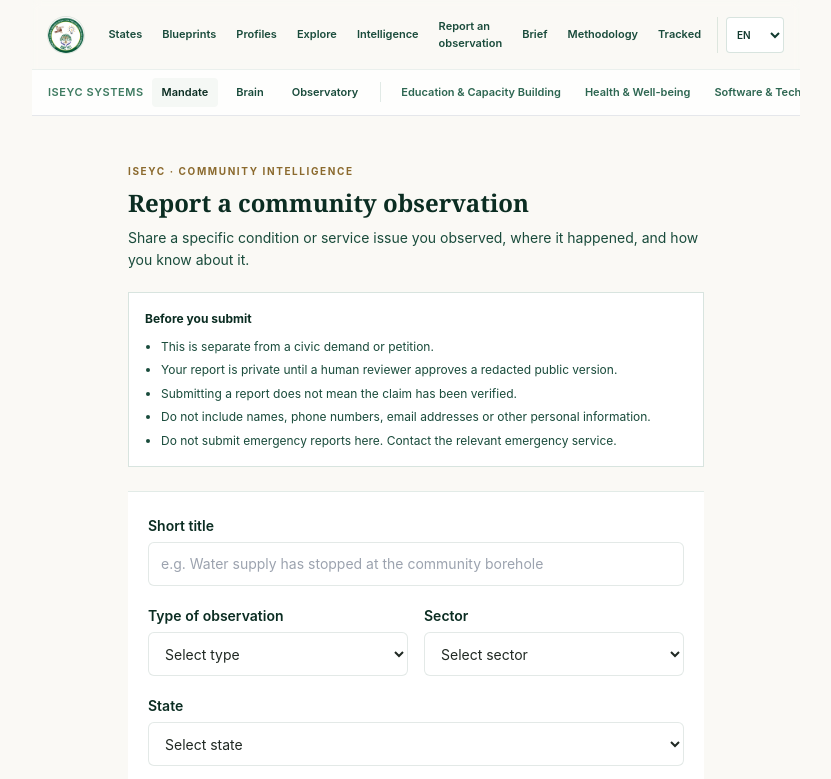
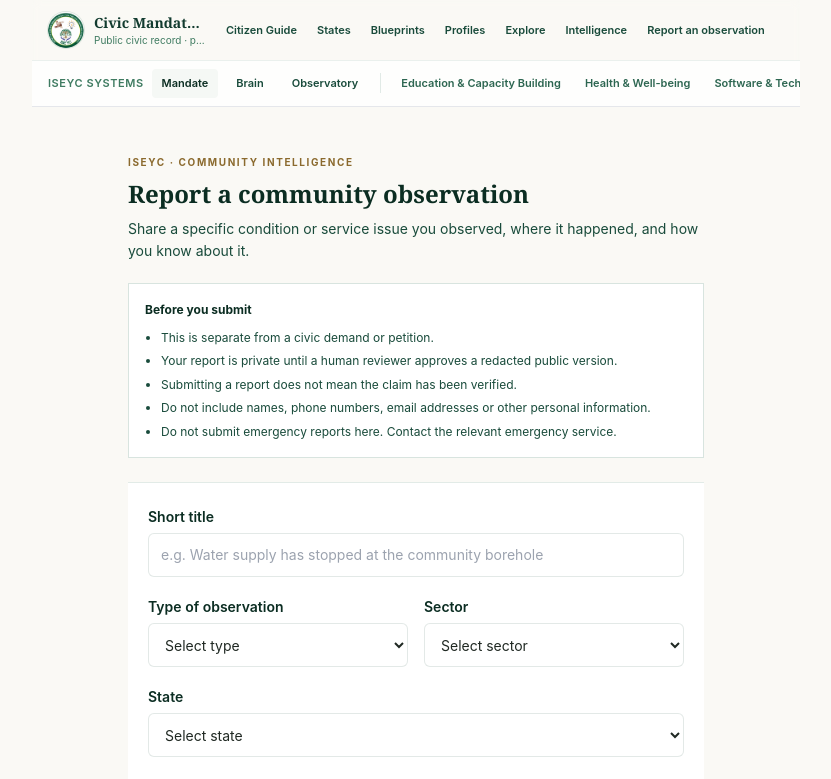
Before and after one commit to mrzulqarnainnadabo/2027-street-mandate, a Next.js app: page /report in a window 1280 px wide. Shown: the top 779 px of the page, without its empty margins (224-1055 px from the left). Built offline with nearby package versions, Linux system fonts and the light colour scheme.

Commit message:
Add the Citizen Guide to primary navigation

```diff
--- a/components/Header.tsx
+++ b/components/Header.tsx
@@ -8,6 +8,7 @@ import { useLang } from "@/components/LanguageProvider";
 
 const NAV = [
   { href: "/", label: "Home" },
+  { href: "/learn", label: "Citizen Guide" },
   { href: "/states", label: "States" },
   { href: "/blueprints", label: "Blueprints" },
   { href: "/profiles", label: "Profiles" },
@@ -55,10 +56,10 @@ export default function Header() {
           </div>
         </Link>
 
-        <nav className="hidden items-center gap-1 md:flex" aria-label="Primary">
+        <nav className="hidden max-w-[68vw] items-center gap-1 overflow-x-auto whitespace-nowrap md:flex" aria-label="Primary">
           {NAV.filter((n) => n.href !== "/").map((item) => (
             <Link key={item.href} href={item.href}
-              className="rounded px-2 py-1.5 text-[11px] font-semibold text-forest-700 transition hover:bg-forest-50 hover:text-forest-900">
+              className="shrink-0 rounded px-2 py-1.5 text-[11px] font-semibold text-forest-700 transition hover:bg-forest-50 hover:text-forest-900">
               {item.label === "Brief" ? t("header.brief") : item.label}
             </Link>
           ))}
```
